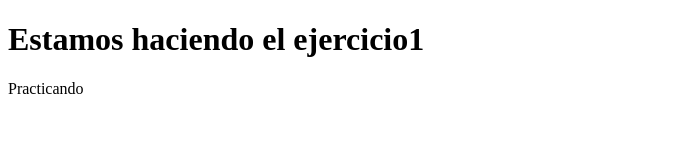
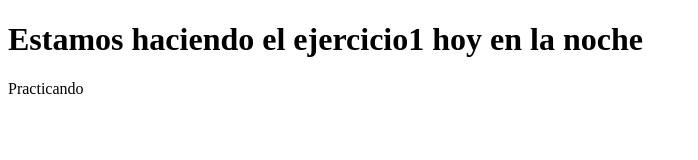
Before and after one commit to FelixRVS/Practica-26-08, a plain HTML site: page index.html in a window 1280 px wide. Shown: the whole page, without its empty margins (0-698 px from the left). Drawn offline with Linux system fonts and the light colour scheme.

Commit message:
se cambia el titulo

```diff
--- a/index.html
+++ b/index.html
@@ -6,7 +6,7 @@
     <title>Ejercicio1</title>
 </head>
 <body>
-    <h1>Estamos haciendo el ejercicio1</h1>
+    <h1>Estamos haciendo el ejercicio1 hoy en la noche</h1>
     <p>Practicando</p>
 
 </body>
```
